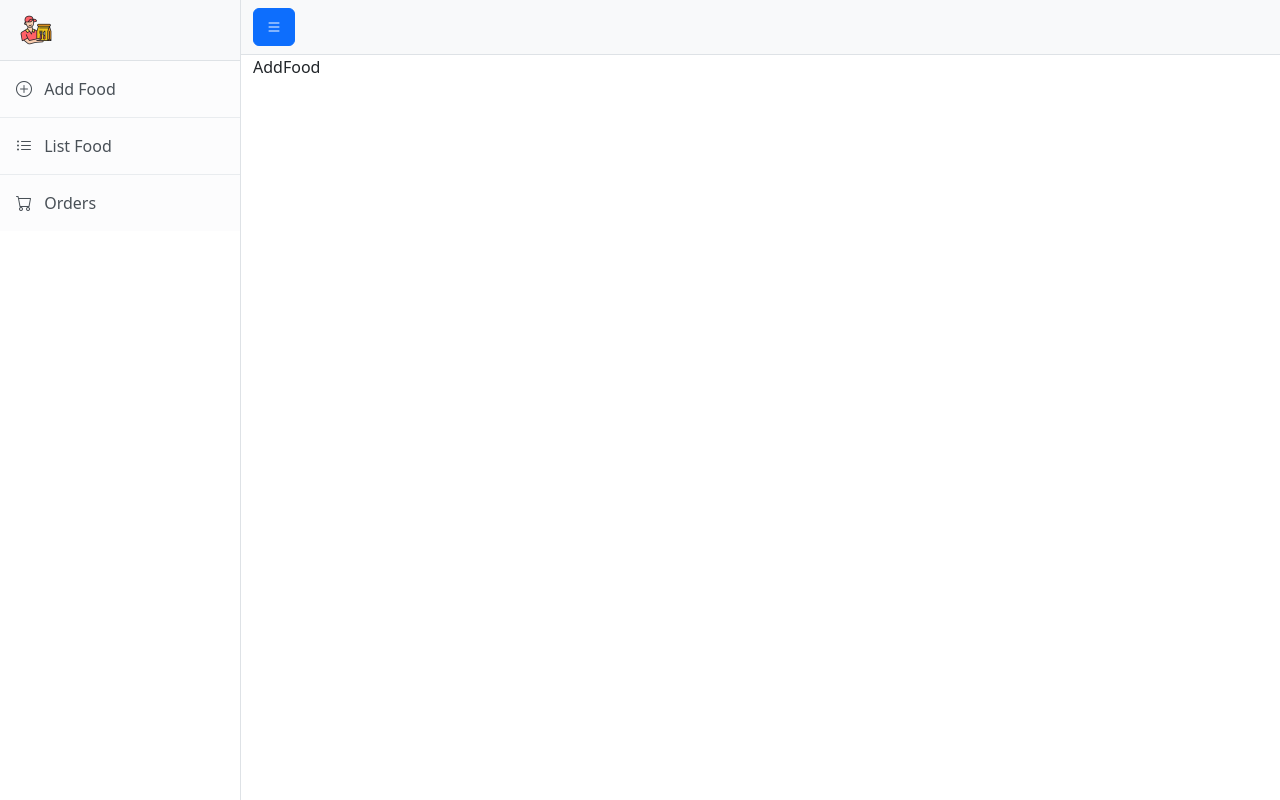
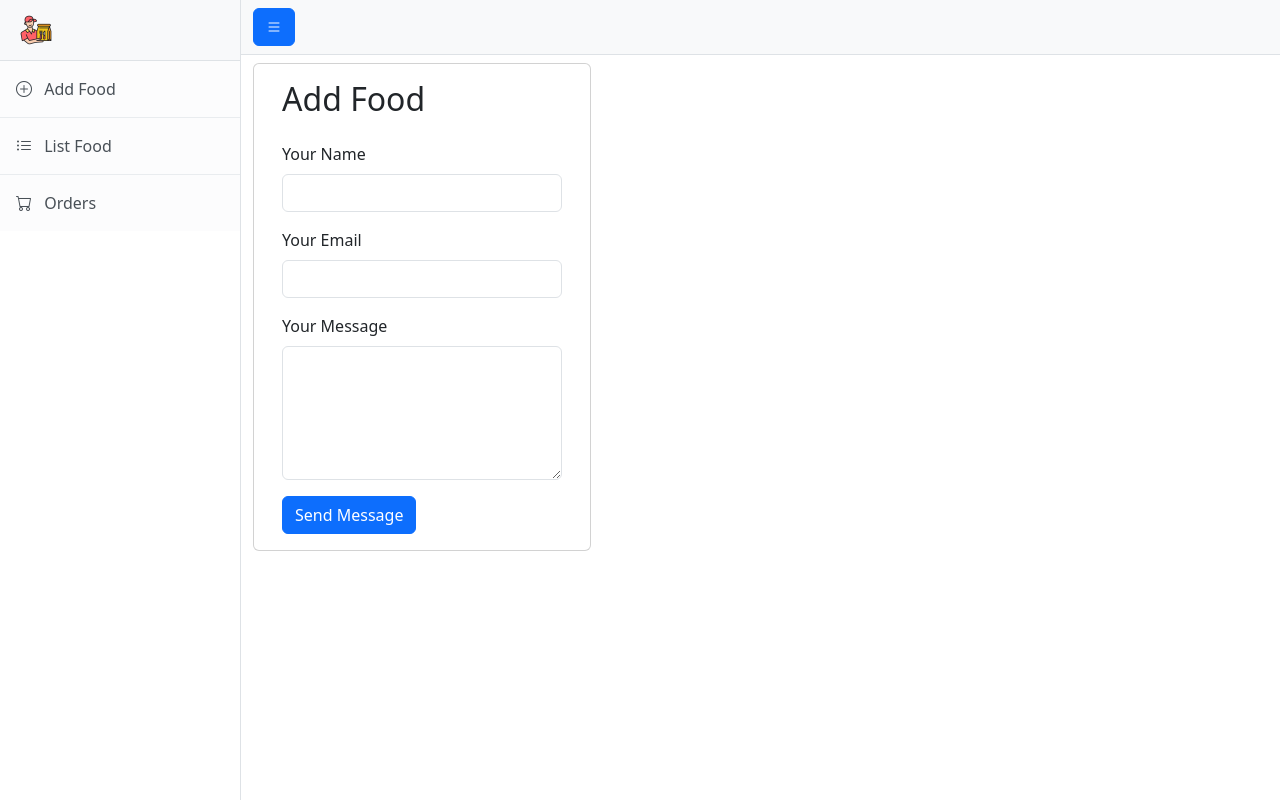
Before and after one commit to yilincaii/Foodies, a React (Vite) app in the folder adminpanel/: page /add in a window 1280 px wide. Built offline with nearby package versions, Linux system fonts and the light colour scheme.

Commit message:
add food form created

```diff
--- a/adminpanel/src/pages/AddFood/AddFood.jsx
+++ b/adminpanel/src/pages/AddFood/AddFood.jsx
@@ -2,8 +2,32 @@ import React from 'react';
 
 const AddFood = () => {
   return (
-    <div>AddFood</div>
-  )
+        <div className="container mt-2">
+      <div className="row">
+        <div className="card col-md-4">
+          <div className="card-body">
+            <h2 className="mb-4">Add Food</h2>
+            <form>
+              <div className="mb-3">
+                <label for="name" className="form-label">Your Name</label>
+                <input type="text" className="form-control" id="name" required />
+              </div>
+              <div className="mb-3">
+                <label for="email" className="form-label">Your Email</label>
+                <input type="email" className="form-control" id="email" required />
+              </div>
+              <div className="mb-3">
+                <label for="message" className="form-label">Your Message</label>
+                <textarea className="form-control" id="message" rows="5" required></textarea>
+              </div>
+              <button type="submit" className="btn btn-primary">Send Message</button>
+            </form>
+          </div>
+        </div>
+      </div>
+    </div>
+
+)
 }
 
 export default AddFood;
```
